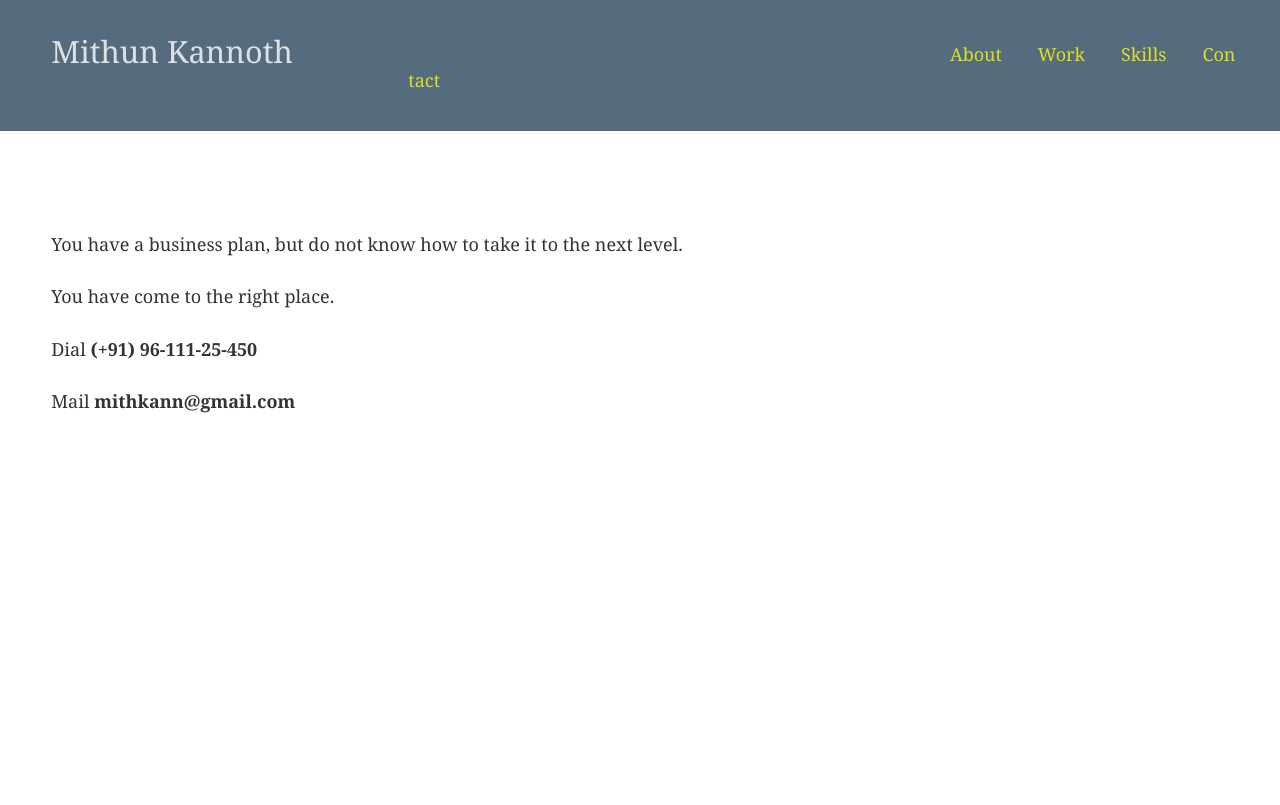
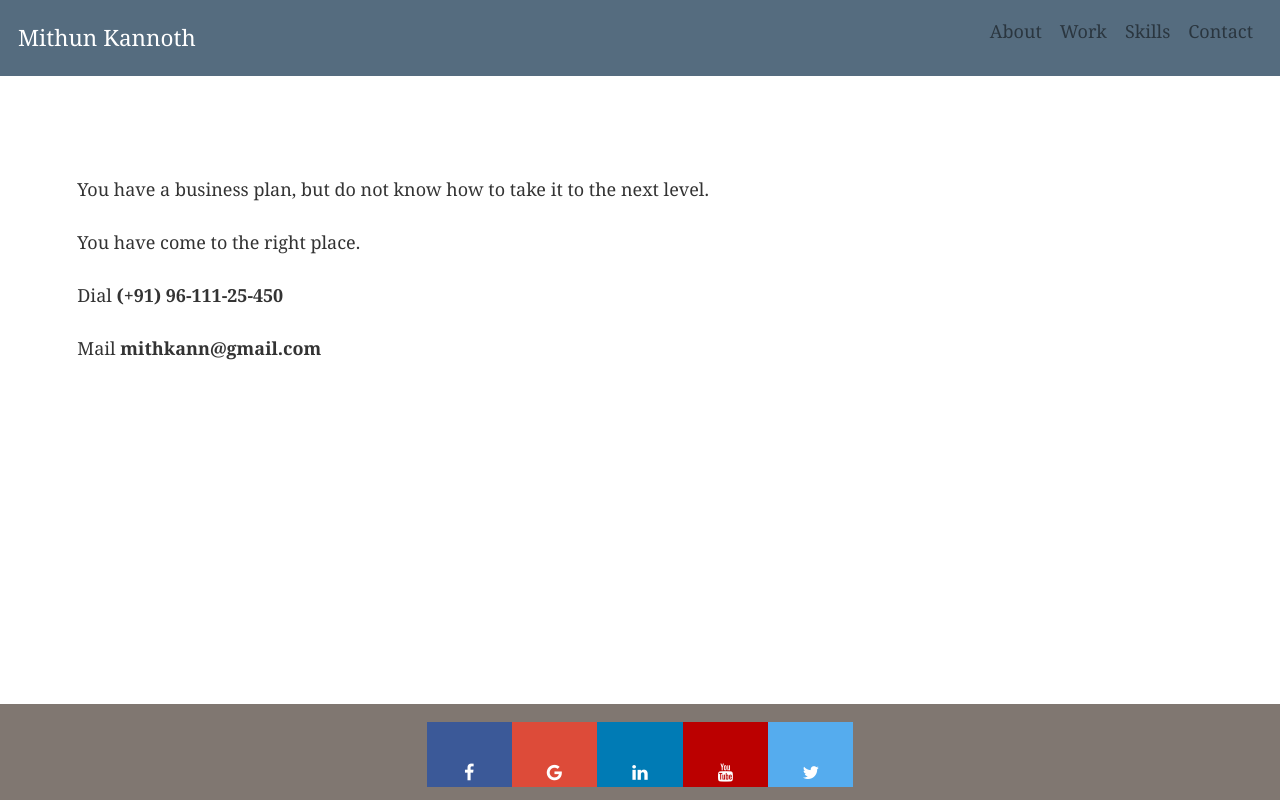
Before and after one commit to mkannoth/myprofile, a Gatsby site: page /contact in a window 1280 px wide. Shown: the top 805 px of the page. Built offline with nearby package versions, Linux system fonts and the light colour scheme; Gatsby itself is replaced by a stand-in of ours.

Commit message:
bootstrap changes

```diff
--- a/src/components/footer.js
+++ b/src/components/footer.js
@@ -1,15 +1,26 @@
 import React from 'react'
+import '../styles/footer.css'
+import Img from 'gatsby-image'
+import {graphql} from 'gatsby'
+import { Container,Row,Col,Nav,NavItem,NavLink} from 'reactstrap'
 
 const Footer = ({ children })=>(
 
-<div style={{
-  background: 'rgba(127, 118, 112, 0.99)',
-  position: 'absolute',
-  height:'154px',
-  top:'127%',
-  width:'100%'
-}}>
+<div className="footer">
+  <Container>
+    <Row>
+      <Col sm="12" md={{ size: 6, offset: 3 }}>
+        <a href="https://www.facebook.com/mithun.kannoth.1" class="fa fa-facebook"></a>
+        <a href="#" class="fa fa-google"></a>
+        <a href="https://www.linkedin.com/in/mithunkannoth" class="fa fa-linkedin"></a>
+        <a href="#" class="fa fa-youtube"></a>
+        <a href="#" class="fa fa-twitter"></a>
+      </Col>
+    </Row>
+  </Container>
+
 </div>
+
 )
 
 export default Footer
--- a/src/components/header.js
+++ b/src/components/header.js
@@ -1,42 +1,64 @@
 import React from 'react'
 import { Link } from 'gatsby'
+import 'bootstrap/dist/css/bootstrap.min.css'
+import { Collapse,NavbarToggler,Row,Col,Navbar,Nav,NavItem,NavLink,NavbarBrand } from 'reactstrap'
 
-const Header = ({ siteTitle }) => (
-  <div
-    style={{
-      background: 'rgb(85, 108, 127)',
-    }}
-  >
-    <div
-         style={{
-   opacity: .8,
-   'margin-left': '1%',
-   padding: '3%'
-         }}
-       >
-       <div
-            style={{
-                'font-size': '170%',
-                'margin-right': '40%',
-                'font-family': 'georgia'
-            }}
-          >
-          <Link style={{'padding-left': '',color:'white','text-decoration': 'none'  }} to="/">Mithun Kannoth</Link>
-          </div>
+class Header extends React.Component {
 
-          <div
-               style={{
-                 'margin-top': '-2%',
-                 'padding-left': '30%'
-               }}
-             >
-       <Link style={{'padding-left': '65%',color:'yellow','text-decoration': 'none'  }} to="/">About</Link>
-       <Link style={{'padding-left': '2em',color:'yellow','text-decoration': 'none' }} to="/work/">Work</Link>
-       <Link style={{'padding-left': '2em',color:'yellow','text-decoration': 'none' }} to="/skills/">Skills</Link>
-       <Link style={{'padding-left': '2em',color:'yellow','text-decoration': 'none' }} to="/contact/">Contact</Link>
-       </div>
-   </div>
-  </div>
-)
+  constructor(props) {
+    super(props);
+
+    this.toggleNavbar = this.toggleNavbar.bind(this);
+    this.state = {
+      collapsed: true
+    };
+  }
+
+  toggleNavbar() {
+    this.setState({
+      collapsed: !this.state.collapsed
+    });
+  }
+
+  render() {
+    return (
+
+    <div style={{'background-color':'rgb(85, 108, 127)'}}>
+
+        <Navbar color="faded" light expand="sm">
+        <a style={{'display': 'inline-block',
+      'padding-top': '.3125rem',
+      'padding-bottom': '.3125rem',
+      'margin-right': '1rem',
+      'font-size': '1.25rem',
+      'line-height': 'inherit',
+      'white-space': 'nowrap',
+      'color': 'white'}} href="/">Mithun Kannoth</a>
+        <NavbarToggler onClick={this.toggleNavbar} className="mr-2" />
+          <Collapse isOpen={!this.state.collapsed} navbar>
+           <Nav className="ml-auto" navbar>
+                 <NavItem>
+                      <NavLink href="/">About</NavLink>
+                 </NavItem>
+                 <NavItem>
+                      <NavLink href="/work/">Work</NavLink>
+                 </NavItem>
+                 <NavItem>
+                      <NavLink href="/skills/">Skills</NavLink>
+                 </NavItem>
+                 <NavItem>
+                      <NavLink href="/contact/">Contact</NavLink>
+                 </NavItem>
+
+           </Nav>
+           </Collapse>
+         </Navbar>
+         </div>
+
+    )
+  }
+}
+
+
 
 export default Header
--- a/src/components/layout.js
+++ b/src/components/layout.js
@@ -3,9 +3,10 @@ import PropTypes from 'prop-types'
 import Helmet from 'react-helmet'
 import { StaticQuery, graphql } from 'gatsby'
 
+
 import Header from './header'
 import Footer from './footer'
-import './layout.css'
+import '../styles/layout.css'
 
 
 const Layout = ({ children }) => (
@@ -25,7 +26,13 @@ const Layout = ({ children }) => (
           title={data.site.siteMetadata.title}
           meta={[
             { name: 'description', content: 'Sample' },
-            { name: 'keywords', content: 'sample, something' },
+            { name: 'keywords', content: 'Entrepreneur, Software Engineer' },
+          ]}
+
+          link={[
+            {
+              rel:'stylesheet',href:'https://cdnjs.cloudflare.com/ajax/libs/font-awesome/4.7.0/css/font-awesome.min.css'
+            }
           ]}
         >
           <html lang="en" />
@@ -34,6 +41,7 @@ const Layout = ({ children }) => (
 
           {children}
         <Footer/>
+
       </>
     )}
   />
--- a/src/pages/contact.js
+++ b/src/pages/contact.js
@@ -1,5 +1,4 @@
 import React from 'react'
-import { Link } from 'gatsby'
 
 import Layout from '../components/layout'
 
@@ -10,10 +9,12 @@ const ContactPage = () => (
       'margin-left':'4%',
       'margin-top':'100px'
     }}>
+    <blockquote>
     <p>You have a business plan, but do not know how to take it to the next level.</p>
     <p>You have come to the right place.</p>
     <p>Dial <b>(+91) 96-111-25-450</b></p>
     <p>Mail <b>mithkann@gmail.com</b></p>
+    </blockquote>
     </div>
   </Layout>
 )
--- /dev/null
+++ b/src/styles/footer.css
@@ -0,0 +1,84 @@
+/* Sticky footer styles
+-------------------------------------------------- */
+html {
+  position: relative;
+  min-height: 100%;
+}
+body {
+  /* Margin bottom by footer height */
+  margin-bottom: 60px;
+}
+.footer {
+  position: absolute;
+  bottom: 0;
+  width: 100%;
+  /* Set the fixed height of the footer here */
+  height: 12%;
+  line-height: 60px; /* Vertically center the text there */
+  background-color: rgba(127, 118, 112, 0.99);
+}
+
+
+/* Custom page CSS
+-------------------------------------------------- */
+/* Not required for template or sticky footer method. */
+
+body > .container {
+  padding: 60px 15px 0;
+}
+
+.footer > .container {
+  padding-right: 10%;
+  padding-left: 10%;
+
+}
+
+.footer > .container > .row{
+  padding-top: 2%;
+}
+code {
+  font-size: 80%;
+}
+
+.fa {
+    padding: 1%;
+    font-size: 40%;
+    width: 20%;
+    padding-top: 10%;
+    text-align: center;
+    text-decoration: none;
+}
+
+/* Add a hover effect if you want */
+.fa:hover {
+    opacity: 0.7;
+}
+
+/* Set a specific color for each brand */
+
+/* Facebook */
+.fa-facebook {
+    background: #3B5998;
+    color: white;
+}
+
+/* LinkedIn */
+.fa-linkedin {
+    background: #007bb5;
+    color: white;
+}
+
+.fa-twitter {
+    background: #55ACEE;
+    color: white;
+}
+
+.fa-youtube {
+    background: #bb0000;
+    color: white;
+}
+
+.fa-google {
+    background: #dd4b39;
+    color: white;
+}
```
Also changed, not shown: package.json (+6 -2 lines), src/pages/index.js (+4 -3 lines), src/styles/layout.css (renamed from src/components/layout.css, +25 -0 lines), 1 other file.
